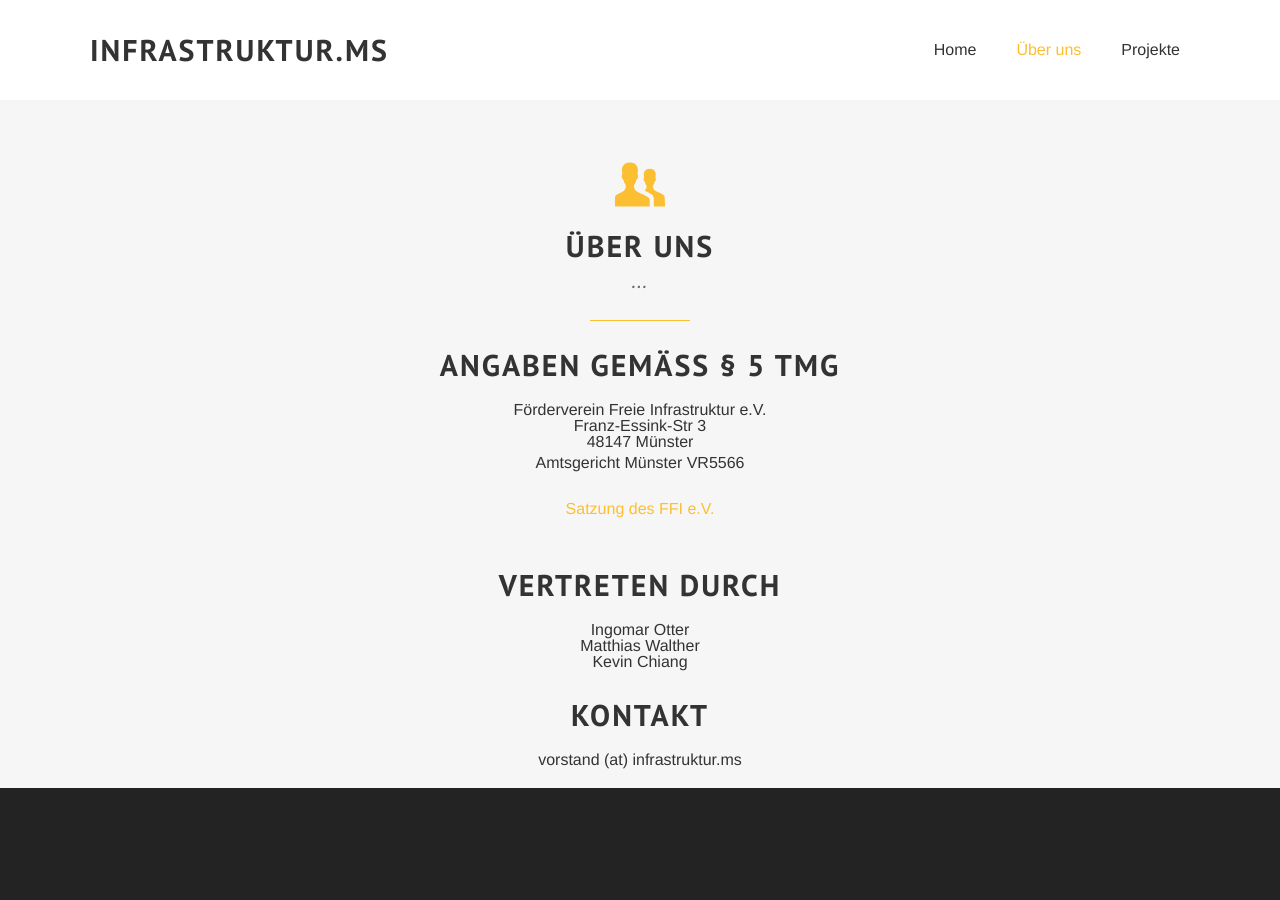
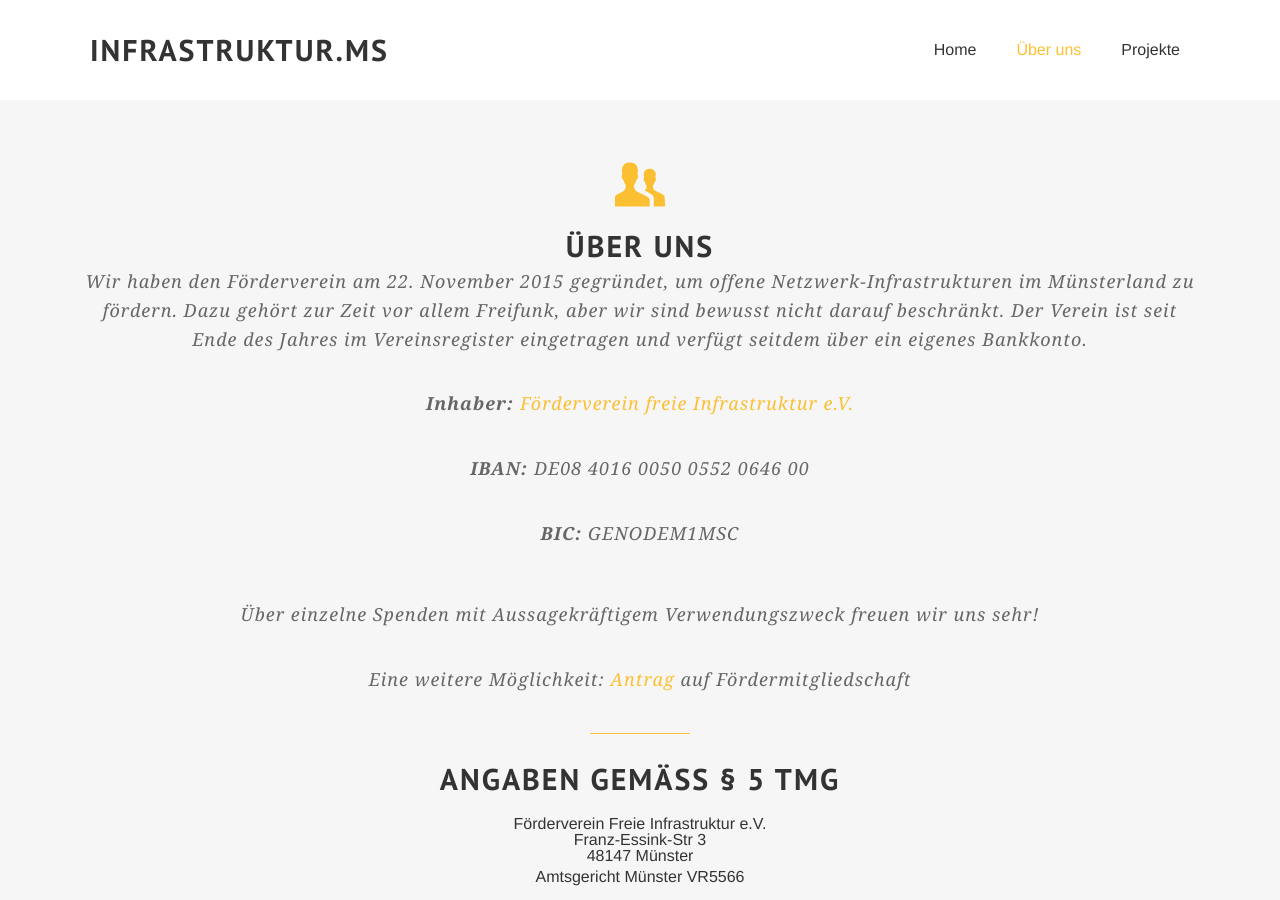
Before and after one commit to ffimsl/infrastruktur-ms-source, a Jekyll site: the page built from about.html, in a window 1280 px wide and 900 px high. Built offline with Jekyll 4.4.1, drawn with Linux system fonts in a browser that asks for light colours; some web fonts are replaced; Markdown is read by kramdown in place of the engine named in the settings.

Commit message:
Update about.html
Story und Hinweis auf Konto und Fördermitgliedschaftsantrag

```diff
--- a/about.html
+++ b/about.html
@@ -80,7 +80,13 @@ members:
       <i class='icon-users'></i>
       <h2>Über uns</h2>
       <!-- <p>We are happy to know you are happy</p> -->
-      <p>...</p>
+      <p>Wir haben den Förderverein am 22. November 2015 gegründet, um offene Netzwerk-Infrastrukturen im Münsterland zu fördern. Dazu gehört zur Zeit vor allem Freifunk, aber wir sind bewusst nicht darauf beschränkt. Der Verein ist seit Ende des Jahres im Vereinsregister eingetragen und verfügt seitdem über ein eigenes Bankkonto.</p><br/>
+      <p><b>Inhaber:</b> <a href="http://infrastruktur.ms">Förderverein freie Infrastruktur e.V.</a></p></br>
+      <p><b>IBAN:</b> DE08 4016 0050 0552 0646 00</p></br>
+      <p><b>BIC:</b> GENODEM1MSC</p></br>
+      </br>
+      <p>Über einzelne Spenden mit Aussagekräftigem Verwendungszweck freuen wir uns sehr!</p></br>
+      <p>Eine weitere Möglichkeit: <a href="https://github.com/ffimsl/Dokumente/raw/master/Antrag auf Fördermitgliedschaft im Förderverein freie Infrastruktur eV v0.4.pdf">Antrag</a> auf Fördermitgliedschaft</p></br>
       <p class='shortline'></p>
     </div>
 
@@ -96,7 +102,7 @@ Franz-Essink-Str 3<br/>
     <div class='spacing'></div>
  <div class="centered-text">
     <h2>Vertreten durch</h2>
-Ingomar Otter <br/>
+Ingomar Otter<br/>
 Matthias Walther<br/>
 Kevin Chiang<br/></div>
 <div class="centered-text">
```
